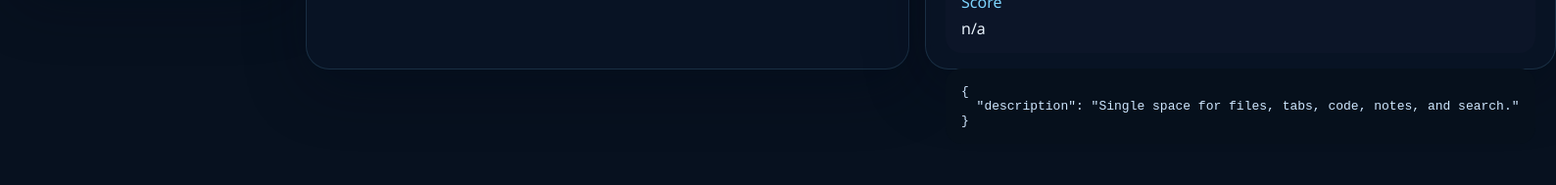
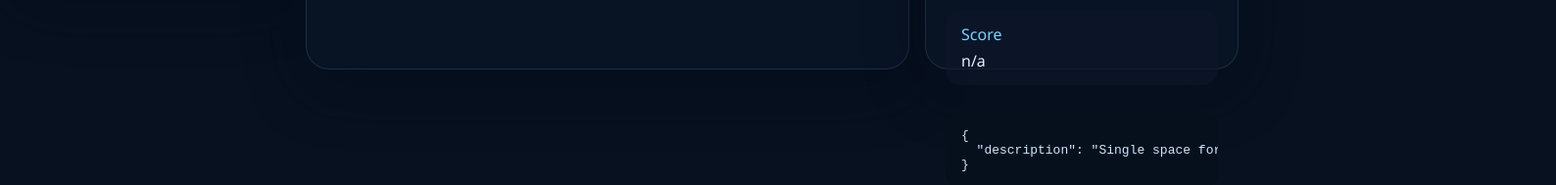
Before and after one commit to hy-wu/space_explorer, a React (Vite) app: page / in a window 1280 px wide. Shown: the part 713-902 px from the top of the page at 98% size, 1588 px wide, since content can reach past the window. Before the commit the page ends 860 px from the top, so only its background shows below. Built offline with nearby package versions, Linux system fonts and the light colour scheme.

Commit message:
FIX: preview dashboard

```diff
--- a/src/features/inspector/InspectorPanel.tsx
+++ b/src/features/inspector/InspectorPanel.tsx
@@ -44,8 +44,8 @@ export function InspectorPanel({ selectedNodeId }: InspectorPanelProps) {
           <dt>Score</dt>
           <dd>{node.score ?? "n/a"}</dd>
         </div>
+      <pre className="json-card">{JSON.stringify(node.meta, null, 2)}</pre>
       </dl>
-      <pre className="json-card">{JSON.stringify(node.meta, null, 2)}</pre>
     </section>
   );
 }
```
